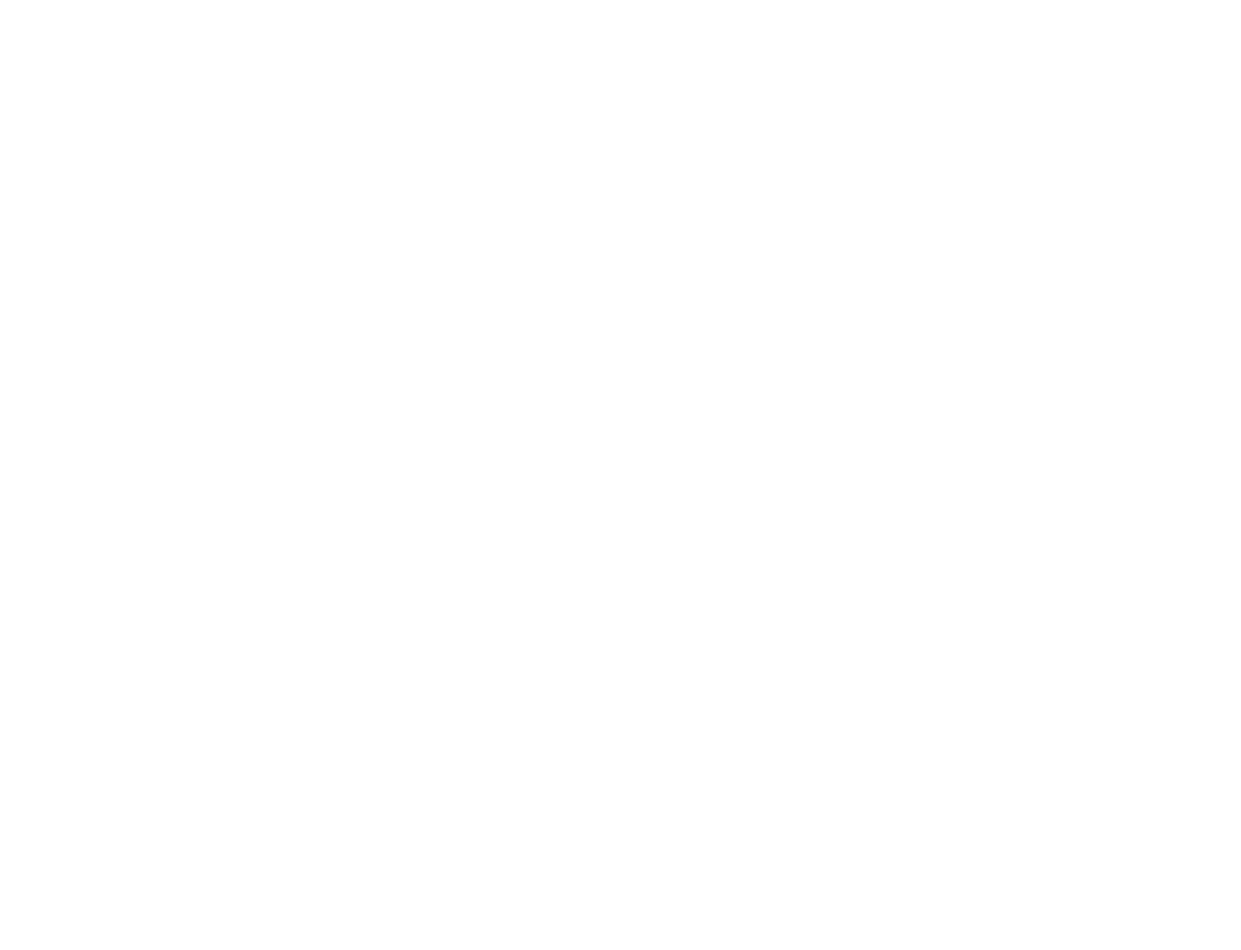
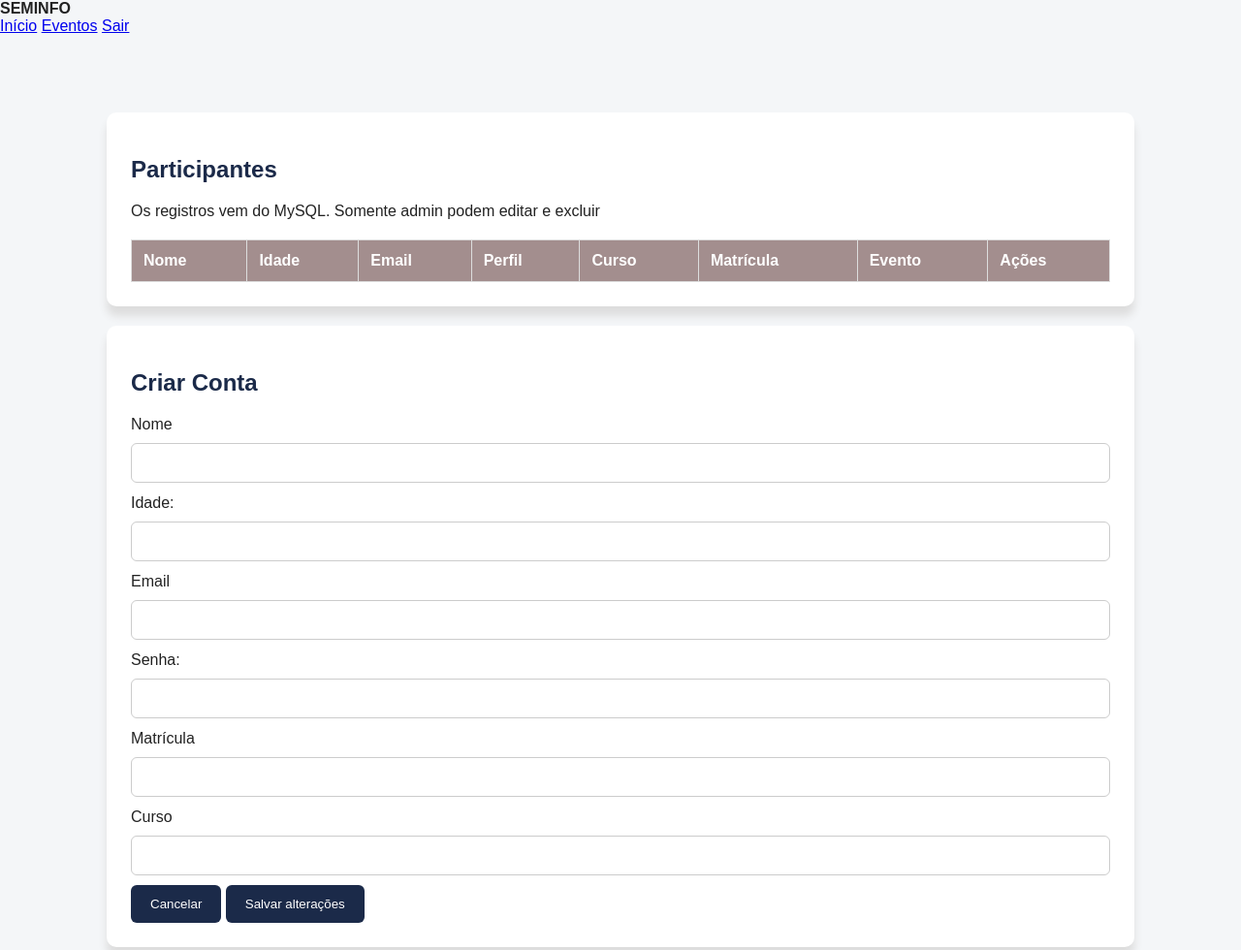
Before and after one commit to gabrieldiasrdg/seminfo-web1, a plain HTML site: page frontend/participantes.html in a window 1280 px wide. Shown: the top 980 px of the page at 97% size. Before the commit the page ends 800 px from the top, so only its background shows below. Drawn offline with Linux system fonts and the light colour scheme.

Commit message:
Admin pronto 2

```diff
--- a/frontend/participantes.html
+++ b/frontend/participantes.html
@@ -0,0 +1,73 @@
+<!DOCTYPE html>
+<html lang="pt-BR">
+<head>
+    <meta charset="UTF-8">
+    <meta name="viewport" content="width=device-width, initial-scale=1.0">
+    <title>Participantes seminfo</title>
+    <link rel="stylesheet" href="css/style.css">
+</head>
+<body data-page="participantes">
+    <header>
+        <b>SEMINFO</b>
+        <nav>
+            <a href="index.html">Início</a>
+            <a href="admin.html">Eventos</a>
+            <a href="#" id="sair">Sair</a>
+        </nav>
+    </header>
+
+    <main>
+        <section class="card">
+            <h1>Participantes</h1>
+            <p class="muted">
+                Os registros vem do MySQL.
+                Somente admin podem editar e excluir
+            </p>
+            <p id="msg" class="msg"></p>
+            <div class="table-wrap">
+                <table>
+                    <tr>
+                        <th>Nome</th>
+                        <th>Idade</th>
+                        <th>Email</th>
+                        <th>Perfil</th>
+                        <th>Curso</th>
+                        <th>Matrícula</th>
+                        <th>Evento</th>
+                        <th>Ações</th>
+                    </tr>
+                </table>
+                <tbody id="tabela-participantes"></tbody>
+            </div>
+        </section>
+        <section class = "card-narrow">
+            <h1>Criar Conta</h1>
+
+            <form id="form-editar">
+                <label for="nome">Nome</label>
+                <input type="text" id="nome" required>
+
+                <label for="idade">Idade:</label>
+                <input type="number" id="idade" min="1" max="120" step="1" required>
+
+                <label for="email">Email</label>
+                <input type="text" id="email" required>
+
+                <label for="senha">Senha:</label>
+                <input type="password" id="senha" required>
+
+                <div id="campos-alunos">
+                    <label for="matricula">Matrícula</label>
+                    <input type="text" id="matricula" required>
+
+                    <label for="curso">Curso</label>
+                    <input type="text" id="curso" required>
+                </div>
+            </form>
+            <button type="button" class="light" id="cancelar-edicao">Cancelar</button>
+            <button type="submit">Salvar alterações</button>
+        </section>
+    </main>
+    <script src="js/app.js"></script>
+</body>
+</html>
```
Also changed, not shown: frontend/login.html (+4 -5 lines).
